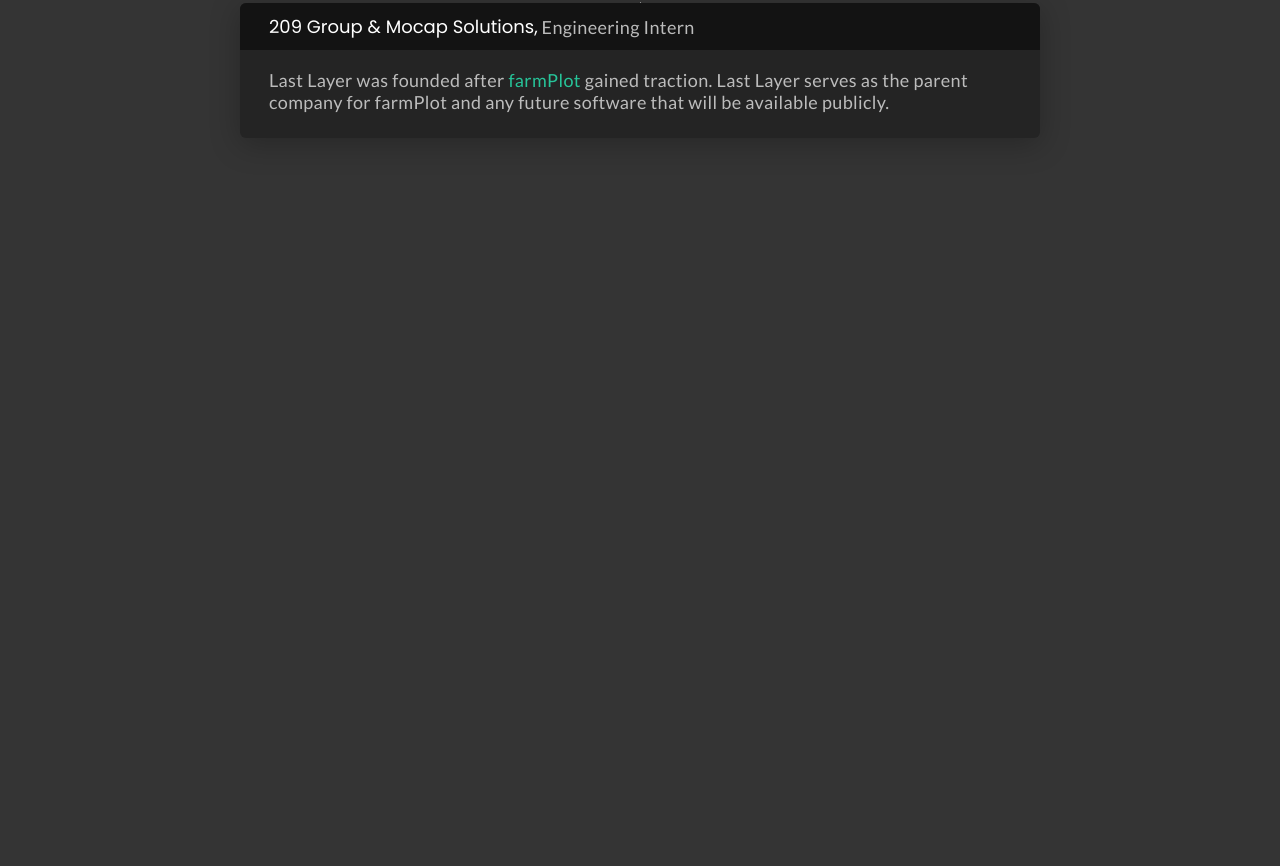
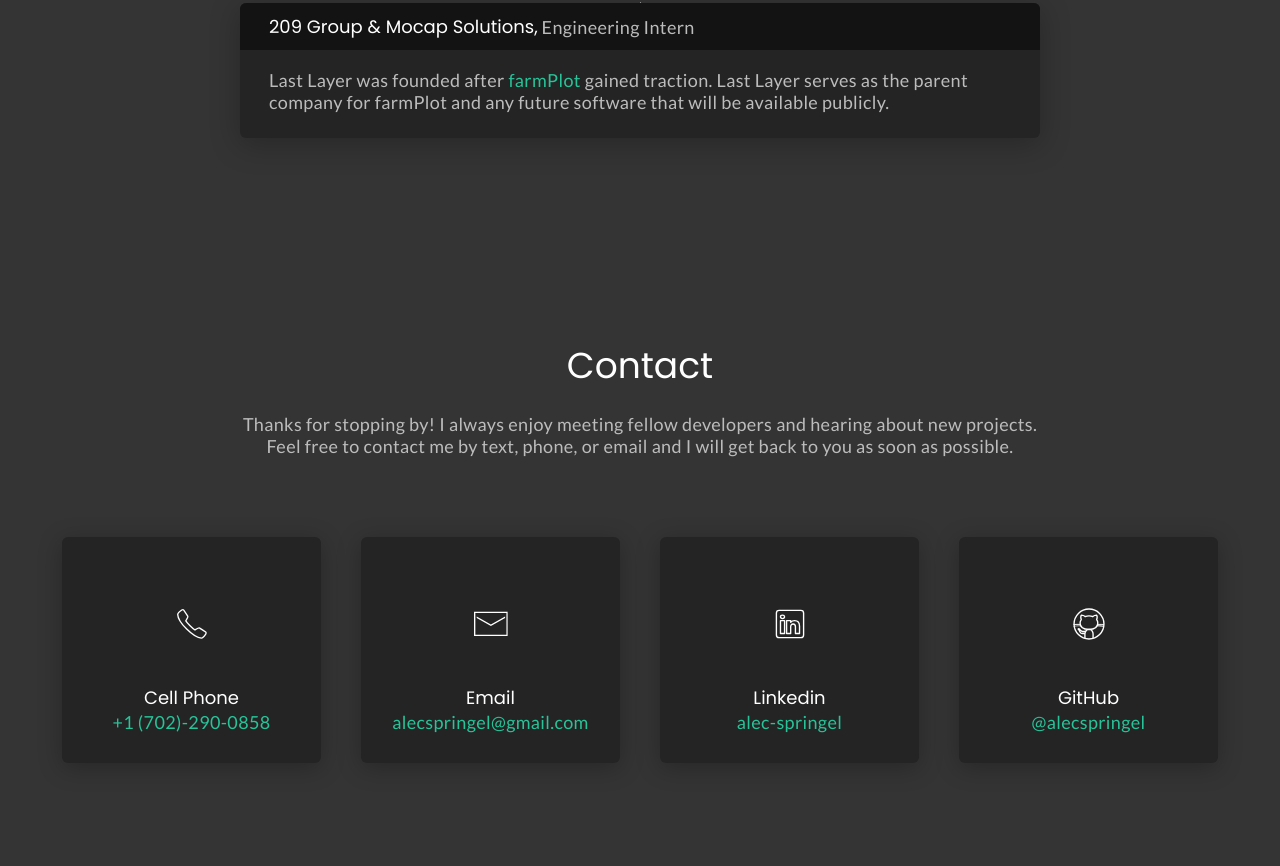
Before and after one commit to alecspringel/alecspringel.com, a Gatsby site: page / in a window 1280 px wide. Shown: the part 2456-3322 px from the top of the page. Before the commit the page ends 2764 px from the top, so only its background shows below. Built offline with nearby package versions, Linux system fonts and the light colour scheme; Gatsby itself is replaced by a stand-in of ours.

Commit message:
Added contact section

```diff
--- /dev/null
+++ b/src/components/contact/Contact.js
@@ -0,0 +1,67 @@
+import React from "react";
+import styled from "styled-components";
+import Linkedin from "../../images/contact/linkedin.svg";
+import GitHub from "../../images/contact/github.svg";
+import Phone from "../../images/contact/phone.svg";
+import Email from "../../images/contact/email.svg";
+
+const Contact = () => {
+  return (
+    <Section className="section">
+      <h3 className="heading-color">Contact</h3>
+      <Description className="margin-tb20">
+        Thanks for stopping by! I always enjoy meeting fellow developers and
+        hearing about new projects. Feel free to contact me by text, phone, or
+        email and I will get back to you as soon as possible.
+      </Description>
+      <div className="flex-row" style={{ marginTop: 80 }}>
+        <ContactCard>
+          <Icon src={Phone} />
+          <h6 className="heading-color">Cell Phone</h6>
+          <p className="primary-color">+1 (702)-290-0858</p>
+        </ContactCard>
+        <ContactCard>
+          <Icon src={Email} />
+          <h6 className="heading-color">Email</h6>
+          <p className="primary-color">alecspringel@gmail.com</p>
+        </ContactCard>
+        <ContactCard>
+          <Icon src={Linkedin} />
+          <h6 className="heading-color">Linkedin</h6>
+          <p className="primary-color">alec-springel</p>
+        </ContactCard>
+        <ContactCard>
+          <Icon src={GitHub} />
+          <h6 className="heading-color">GitHub</h6>
+          <p className="primary-color">@alecspringel</p>
+        </ContactCard>
+      </div>
+    </Section>
+  );
+};
+
+export default Contact;
+
+const Section = styled.section`
+  text-align: center;
+`;
+
+const ContactCard = styled.a`
+  flex: 1;
+  background-color: ${(props) => props.theme.background2};
+  margin: 0 20px;
+  border-radius: 6px;
+  box-shadow: 0px 4.59773px 22.9887px rgba(0, 0, 0, 0.25);
+  padding: 30px;
+`;
+
+const Icon = styled.img`
+  height: 34px;
+  width: 34px;
+  margin: 40px 0;
+`;
+
+const Description = styled.p`
+  max-width: 800px;
+  margin: 20px auto;
+`;
--- a/src/pages/index.js
+++ b/src/pages/index.js
@@ -1,5 +1,6 @@
 import React from "react";
 import About from "../components/about/About";
+import Contact from "../components/contact/Contact";
 import Experience from "../components/experience/Experience";
 import Welcome from "../components/home/Welcome";
 import Layout from "../components/layout";
@@ -13,6 +14,7 @@
         <Welcome />
         <About />
         <Experience />
+        <Contact />
       </Layout>
     </>
   );
```
Also changed, not shown: src/images/contact/email.svg (added), src/images/contact/github.svg (added), src/images/contact/linkedin.svg (added), src/images/contact/phone.svg (added).
